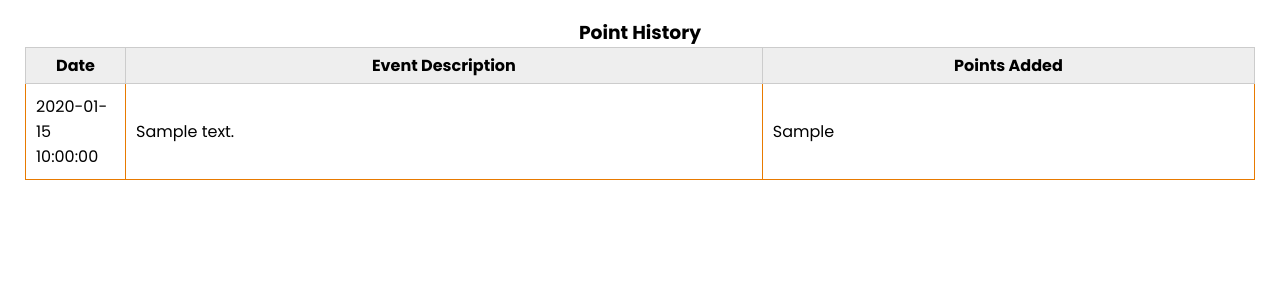
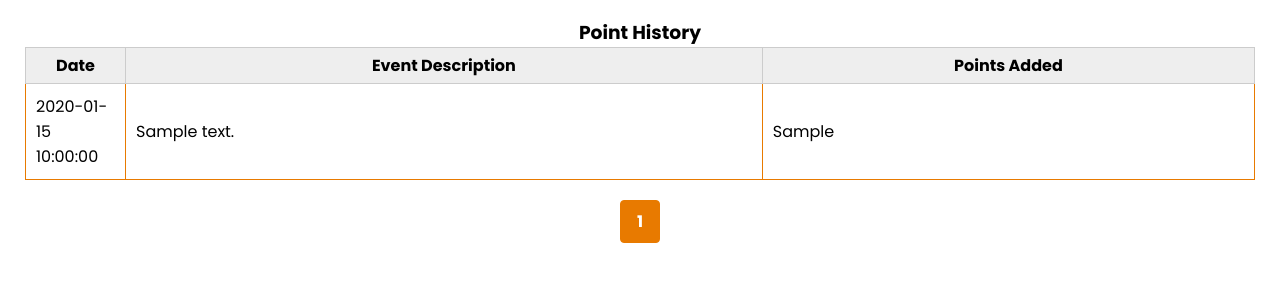
Before and after one commit to karen-nke/student-gamified, a PHP site: page /point_history.php in a window 1280 px wide. Shown: the part 314-614 px from the top of the page. Run offline with PHP 8.4, Linux system fonts and the light colour scheme; the visitor is signed in with stand-in values (Sample User, id 1); tables that the repository leaves empty or names only in its code hold one stand-in row (values such as "Sample post").

Commit message:
Add Point Pagination

```diff
--- a/Event/Public/logic_controller.php
+++ b/Event/Public/logic_controller.php
@@ -113,6 +113,41 @@ function getPointHistoryData($conn, $username) {
 
     return $pointHistoryData;
 }
+
+function getPointHistoryDataPaginated($conn, $username, $start_index, $items_per_page) {
+    $pointHistoryQuery = "SELECT * FROM point_history WHERE username = ? ORDER BY added_at DESC LIMIT ?, ?";
+    $pointHistoryStmt = $conn->prepare($pointHistoryQuery);
+    $pointHistoryStmt->bind_param("sii", $username, $start_index, $items_per_page);
+    $pointHistoryStmt->execute();
+    $pointHistoryResult = $pointHistoryStmt->get_result();
+    $pointHistoryData = array();
+
+    while ($row = $pointHistoryResult->fetch_assoc()) {
+        $pointHistoryData[] = array(
+            'date' => $row['added_at'],
+            'event_description' => $row['event_description'],
+            'points_added' => $row['points_added']
+        );
+    }
+
+    $pointHistoryStmt->close();
+
+    return $pointHistoryData;
+}
+
+function getTotalRows($conn, $username) {
+    $totalRowsQuery = "SELECT COUNT(*) as count FROM point_history WHERE username = ?";
+    $totalRowsStmt = $conn->prepare($totalRowsQuery);
+    $totalRowsStmt->bind_param("s", $username);
+    $totalRowsStmt->execute();
+    $result = $totalRowsStmt->get_result();
+    $count = $result->fetch_assoc()['count'];
+    $totalRowsStmt->close();
+
+    return $count;
+}
+
+
 
 function getEventHistoryDataPaginated($conn, $username, $start_index, $items_per_page) {
     $eventHistoryQuery = "SELECT * FROM events WHERE username = ? ORDER BY datetime DESC LIMIT ?, ?";
--- a/Event/Public/point_history.php
+++ b/Event/Public/point_history.php
@@ -16,7 +16,17 @@ if (!isset($_SESSION["username"])) {
 
 $username = $_SESSION["username"];
 
-$pointHistoryData = getPointHistoryData($conn, $username);
+// Fetch total number of rows
+$totalRows = getTotalRows($conn, $username);
+
+// Calculate total number of pages
+$items_per_page = 10;
+$totalPages = ceil($totalRows / $items_per_page);
+
+$page = isset($_GET['page']) ? $_GET['page'] : 1;
+$start_index = ($page - 1) * $items_per_page;
+
+$pointHistoryData = getPointHistoryDataPaginated($conn, $username, $start_index, $items_per_page);
 ?>
 
 <!DOCTYPE html>
@@ -30,6 +40,36 @@ $pointHistoryData = getPointHistoryData($conn, $username);
     <link rel="stylesheet" href="https://stackpath.bootstrapcdn.com/font-awesome/4.7.0/css/font-awesome.min.css">
 
 </head>
+
+<style>
+        .current-page {
+            color: orange;
+            font-weight: bold;
+        }
+
+        .pagination {
+            display: flex;
+            justify-content: center;
+            margin-top: 20px;
+        }
+
+        .pagination a {
+            padding: 8px 16px;
+            margin: 0 5px;
+            text-decoration: none;
+            color: #333;
+            border: 1px solid #ccc;
+            border-radius: 4px;
+        }
+
+        .pagination a.current-page {
+            background-color: #E87A00;
+            color: #fff;
+            border: 1px solid #E87A00;
+}
+
+    </style>
+
 <body>
     <div class="container">
         <h2 class="title"><br>Welcome, <?php echo $username; ?>!</h2>
@@ -57,6 +97,12 @@ $pointHistoryData = getPointHistoryData($conn, $username);
                 ?>
             </tbody>
         </table>
+
+        <div class="pagination">
+            <?php for ($i = 1; $i <= $totalPages; $i++) : ?>
+                <a href="?page=<?php echo $i; ?>" class="<?php echo $i == $page ? 'current-page' : ''; ?>"><?php echo $i; ?></a>
+            <?php endfor; ?>
+        </div>
     </div>
 </body>
 </html>
```
